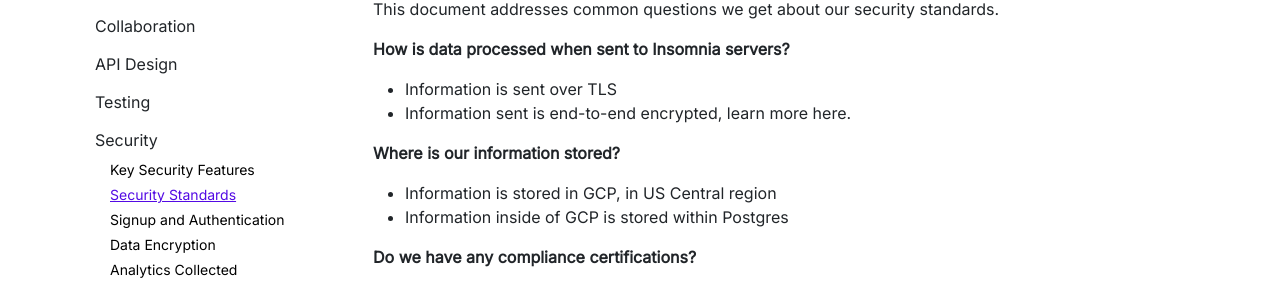
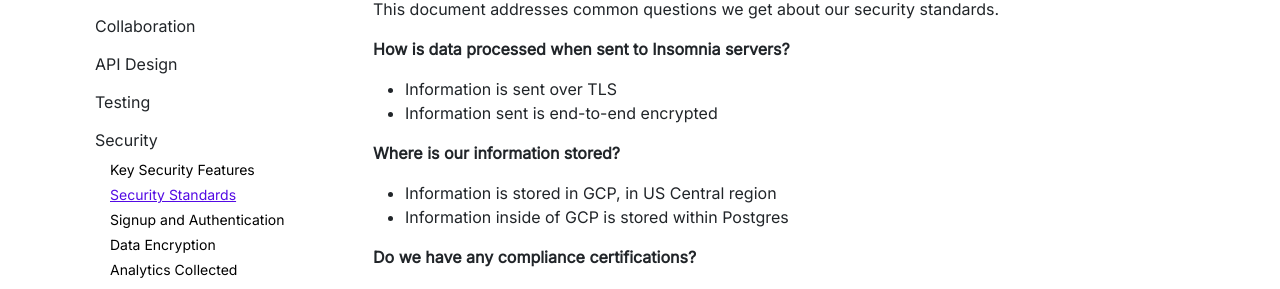
Before and after one commit to Kong/insomnia-docs, a Jekyll site: the page built from docs/insomnia/security-standards.md, in a window 1280 px wide and 900 px high. Shown: the part 163-452 px from the top of the window. Built offline with Jekyll 4.4.1, drawn with Linux system fonts in a browser that asks for light colours; comment, search, counter and statistics services are not loaded.

Commit message:
Fix #108 missing link in security standards section

```diff
--- a/docs/insomnia/security-standards.md
+++ b/docs/insomnia/security-standards.md
@@ -10,7 +10,7 @@
 **How is data processed when sent to Insomnia servers?**
 
 * Information is sent over TLS
-* Information sent is end-to-end encrypted, learn more here.
+* Information sent is end-to-end encrypted
 
 **Where is our information stored?**
 
```
